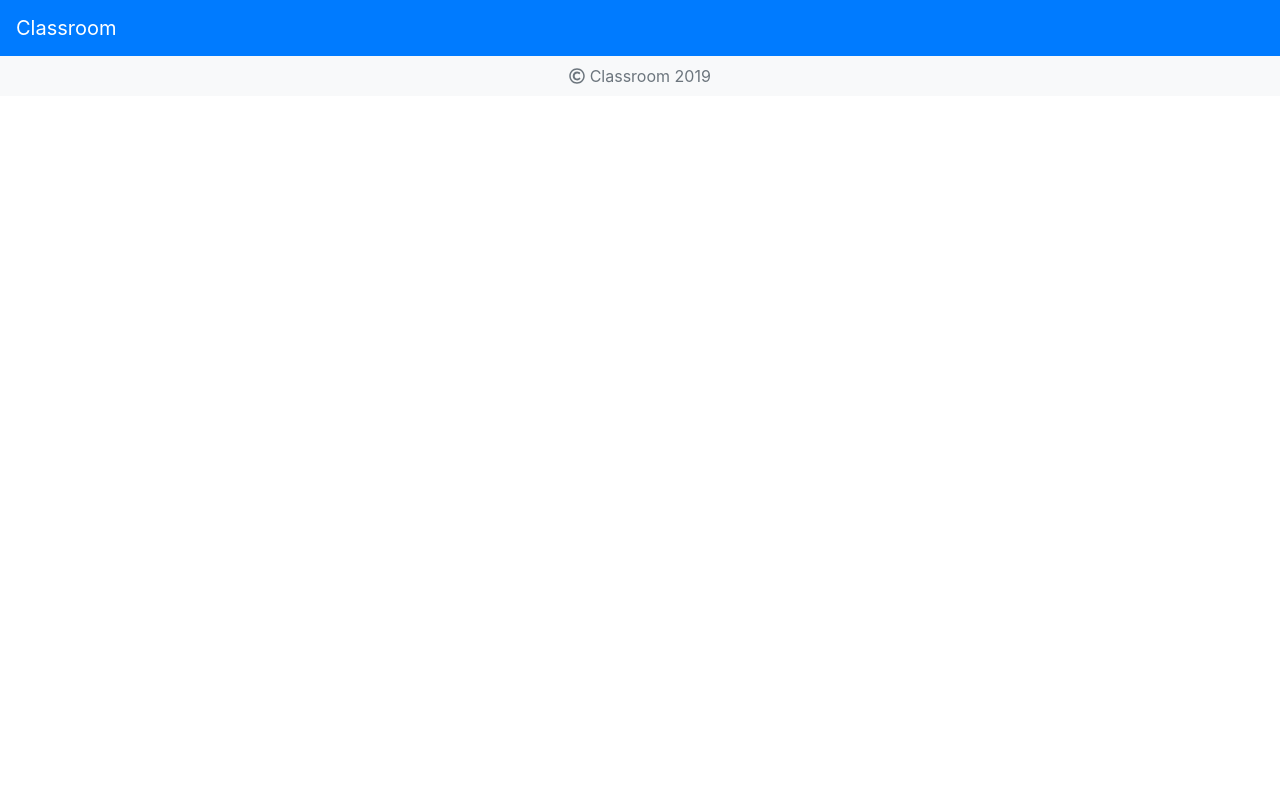
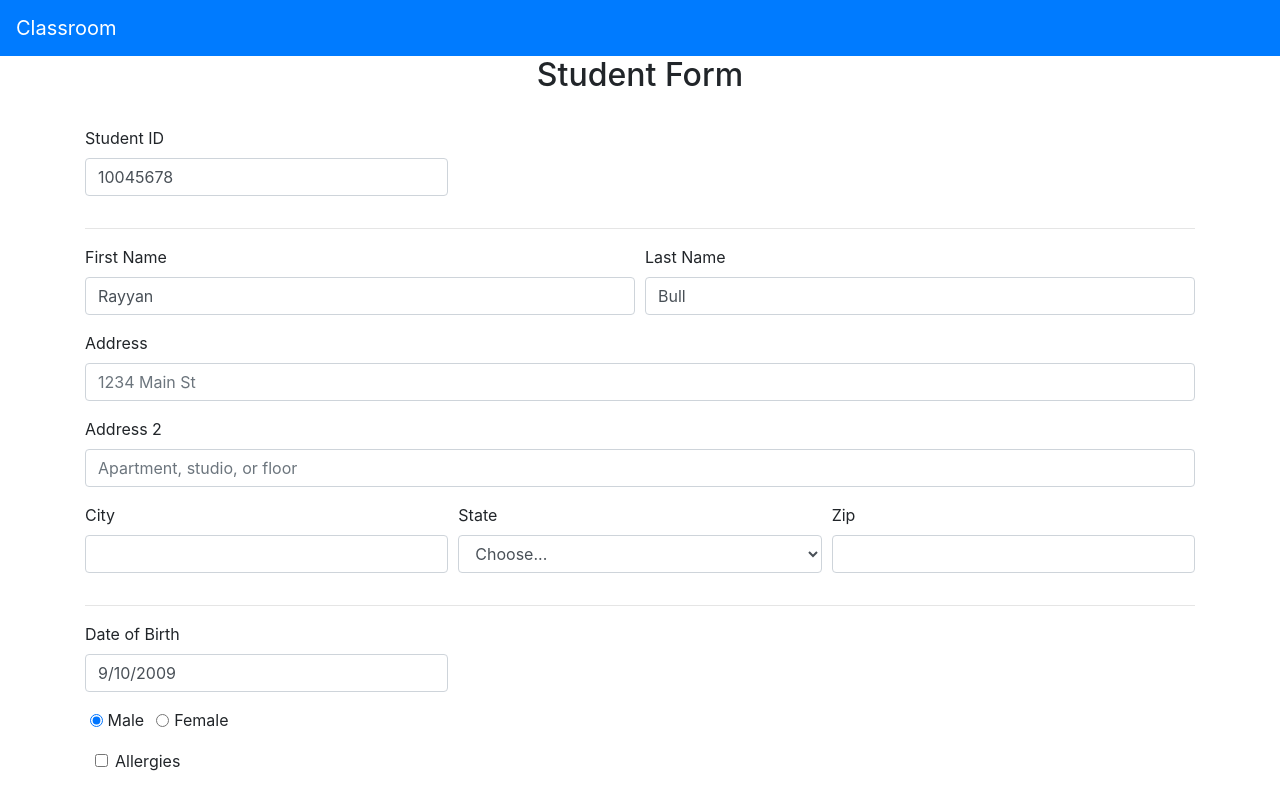
Before and after one commit to pluboj/classroom, a React (Create React App) app: page /form/10045678 in a window 1280 px wide. Shown: the top 792 px of the page. Built offline with nearby package versions, Linux system fonts and the light colour scheme; sample sign-in values are in the browser's storage.

Commit message:
Update StudentForm

```diff
--- a/src/App.js
+++ b/src/App.js
@@ -42,6 +42,7 @@ class App extends Component {
         <Router history={history}>
           <Content>
             <PrivateRoute exact path="/" component={HomePage} />
+            <PrivateRoute exact path="/form/:id" component={StudentForm} />
             <PrivateRoute exact path="/form" component={StudentForm} />
             <Route path="/login" component={Login} />
             <Route path="/register" component={RegisterPage} />
--- a/src/components/Student/StudentForm.js
+++ b/src/components/Student/StudentForm.js
@@ -4,6 +4,7 @@ import Col from 'react-bootstrap/Col';
 import Row from 'react-bootstrap/Row';
 import Container from 'react-bootstrap/Container';
 import Button from 'react-bootstrap/Button';
+import students from '../../data/data-students.json';
 
 const usStates = [
     'Alabama','Alaska','Arizona','Arkansas','California','Colorado','Connecticut',
@@ -11,6 +12,16 @@ const usStates = [
 ]
 
 class StudentForm extends Component {
+    state = {
+        student: {},
+    }
+    componentDidMount () {
+        const { id } = this.props.match.params;
+        if (id) {
+            const student = students.find( s => s.studentId === Number(id));
+            this.setState({ student: student });
+        }
+    }
 
     render () {
         return (
@@ -21,19 +32,23 @@ class StudentForm extends Component {
                     <Form.Row>
                         <Form.Group as={Col}  md={4} controlId="formGridStudentId">
                             <Form.Label>Student ID</Form.Label>
-                            <Form.Control name="sid" placeholder="10000000" />
+                            <Form.Control name="sid" placeholder="10000000" value={this.state.student.studentId} />
                         </Form.Group>
                     </Form.Row>
                      <hr/>
                     <Form.Row>
                         <Form.Group as={Col} controlId="formGridFirstName">
                             <Form.Label>First Name</Form.Label>
-                            <Form.Control type="text" name="firstName" placeholder="First Name" />
+                            <Form.Control type="text" name="firstName"
+                                placeholder="First Name"
+                                value={this.state.student.studentFirstName} />
                         </Form.Group>
 
                         <Form.Group as={Col} controlId="formGridLastName">
                             <Form.Label>Last Name</Form.Label>
-                            <Form.Control type="text" name="lastName" placeholder="Last Name" />
+                            <Form.Control type="text" name="lastName"
+                                placeholder="Last Name"
+                                value={this.state.student.studentLastName} />
                         </Form.Group>
                     </Form.Row>
 
@@ -71,15 +86,20 @@ class StudentForm extends Component {
                     <Form.Row>
                         <Form.Group as={Col}  md={4} controlId="formGridDOB">
                             <Form.Label>Date of Birth</Form.Label>
-                            <Form.Control name="dob" placeholder="01/01/2000" />
+                            <Form.Control name="dob" placeholder="01/01/2000"
+                                value={this.state.student.studentDOB} />
                         </Form.Group>
                     </Form.Row>
 
                     <fieldset>
                         <Form.Group as={Row}>
                             <Col md={2}>
-                                <Form.Check inline label="Male" name="studentGender" type="radio" id="male" />
-                                <Form.Check inline label="Female" name="studentGender" type="radio" id="female" />
+                                <Form.Check inline label="Male" name="studentGender"
+                                    type="radio" id="male" value="m"
+                                    checked={this.state.student.studentGender === "M"}/>
+                                <Form.Check inline label="Female" name="studentGender"
+                                    type="radio" id="female" value="f"
+                                    checked={this.state.student.studentGender === "F"} />
                             </Col>
                         </Form.Group>
                     </fieldset>
--- a/src/components/Student/Studentlist.js
+++ b/src/components/Student/Studentlist.js
@@ -31,9 +31,7 @@ class Studentlist extends Component {
                 <Student
                     key={'st-'+n}
                     border={`${student.studentGender === 'M' ? 'primary' : 'danger'}`}
-                    studentId={student.studentId}
-                    studentDOB={student.studentDOB}
-                    studentName={student.studentName}
+                    student={student}
                 />
             )
             if ((n + 1) % 8 === 0 || n === this.state.students.length - 1) {
--- a/src/components/Student/student.js
+++ b/src/components/Student/student.js
@@ -16,22 +16,22 @@ const Student = props => (
             className="header"
             style={{backgroundColor : props.border === 'primary' ? 'lightblue' : 'lightcoral'}}
         >
-            {props.studentName}
+            {props.student.studentFirstName} {props.student.studentLastName}
         </Card.Header>
         <Table>
             <tbody>
             <tr>
                 <th>ID</th>
-                <td>{props.studentId}</td>
+                <td>{props.student.studentId}</td>
             </tr>
             <tr>
                 <th>DOB</th>
-                <td><Moment format="MMM D YYYY">{props.studentDOB}</Moment></td>
+                <td><Moment format="MMM D YYYY">{props.student.studentDOB}</Moment></td>
             </tr>
             <tr>
                 <td colSpan={2} className="edit">
                     <Card.Link
-                        href="/form"
+                        href={`/form/${props.student.studentId}`}
                     >
                         <FontAwesomeIcon icon={['far', 'edit']} size="lg" />
                     </Card.Link>
--- a/src/data/data-students.json
+++ b/src/data/data-students.json
@@ -1,109 +1,127 @@
 [
     {
         "studentId" : 12345678,
-        "studentName" : "Yusef Humphrey",
+        "studentFirstName" : "Yusef",
+        "studentLastName" : "Humphrey",
         "studentDOB" : "9/3/2009",
         "studentGender" : "M"
     },
     {
         "studentId" : 10045678,
-        "studentName" : "Rayyan Bull",
+        "studentFirstName" : "Rayyan",
+        "studentLastName" : "Bull",
         "studentDOB" : "9/10/2009",
         "studentGender" : "M"
     },
     {
         "studentId" : 30000156,
-        "studentName" : "Arisha Strong",
+        "studentFirstName" : "Arisha",
+        "studentLastName" : "Strong",
         "studentDOB" : "8/13/2010",
         "studentGender" : "F"
     },
     {
         "studentId" : 96877955,
-        "studentName" : "Jack Wilde",
+        "studentFirstName" : "Jack",
+        "studentLastName" : "Wilde",
         "studentDOB" : "8/11/2010",
         "studentGender" : "M"
     },
     {
         "studentId" : 21360232,
-        "studentName" : "Kelly Field",
+        "studentFirstName" : "Kelly",
+        "studentLastName" : "Field",
         "studentDOB" : "11/3/2009",
         "studentGender" : "F"
     },
     {
         "studentId" : 29568948,
-        "studentName" : "Cathy Burke",
+        "studentFirstName" : "Cathy",
+        "studentLastName" : "Burke",
         "studentDOB" : "7/16/2010",
         "studentGender" : "F"
     },
     {
         "studentId" : 36909044,
-        "studentName" : "Jonny Portillo",
+        "studentFirstName" : "Jonny",
+        "studentLastName" : "Portillo",
         "studentDOB" : "11/22/2009",
         "studentGender" : "M"
     },
     {
         "studentId" : 73848119,
-        "studentName" : "Ibrar Truong",
+        "studentFirstName" : "Ibrar",
+        "studentLastName" : "Truong",
         "studentDOB" : "12/17/2009",
         "studentGender" : "M"
     },
     {
         "studentId" : 96081237,
-        "studentName" : "Caden Wainwright",
+        "studentFirstName" : "Caden",
+        "studentLastName" : "Wainwright",
         "studentDOB" : "6/6/2010",
         "studentGender" : "M"
     },
     {
         "studentId" : 96329174,
-        "studentName" : "Darnell Humphrey",
+        "studentFirstName" : "Darnell",
+        "studentLastName" : "Humphrey",
         "studentDOB" : "4/17/2010",
         "studentGender" : "F"
     },
     {
         "studentId" : 77717702,
-        "studentName" : "Aayat England",
+        "studentFirstName" : "Aayat",
+        "studentLastName" : "England",
         "studentDOB" : "12/24/2009",
         "studentGender" : "F"
     },
     {
         "studentId" : 77700460,
-        "studentName" : "Keri Herring",
+        "studentFirstName" : "Keri",
+        "studentLastName" : "Herring",
         "studentDOB" : "2/11/2010",
         "studentGender" : "F"
     },
     {
         "studentId" : 35037299,
-        "studentName" : "Shakir Mcdonnell",
+        "studentFirstName" : "Shakir",
+        "studentLastName" : "Mcdonnell",
         "studentDOB" : "3/18/2010",
         "studentGender" : "M"
     },
     {
         "studentId" : 65369607,
-        "studentName" : "Sebastien Flores",
+        "studentFirstName" : "Sebastien",
+        "studentLastName" : "Flores",
         "studentDOB" : "1/9/2010",
         "studentGender" : "M"
     },
     {
         "studentId" : 50780806,
-        "studentName" : "Mysha Searle",
+        "studentFirstName" : "Mysha",
+        "studentLastName" : "Searle",
         "studentDOB" : "2/11/2010",
         "studentGender" : "F"
     },
     {
         "studentId" : 10766857,
-        "studentName" : "Lani Villegas",
+        "studentFirstName" : "Lani",
+        "studentLastName" : "Villegas",
         "studentDOB" : "2/21/2010",
         "studentGender" : "F"
     },
     {
         "studentId" : 26627296,
-        "studentName" : "Ray Finnegan",
+        "studentFirstName" : "Ray",
+        "studentLastName" : "Finnegan",
         "studentDOB" : "4/12/2010",
         "studentGender" : "M"
     },
     {
         "studentId" : 27589045,
-        "studentName" : "Sofia Henderson",
+        "studentFirstName" : "Sofia",
+        "studentLastName" : "Henderson",
         "studentDOB" : "11/3/2009",
         "studentGender" : "F"
     }
```
